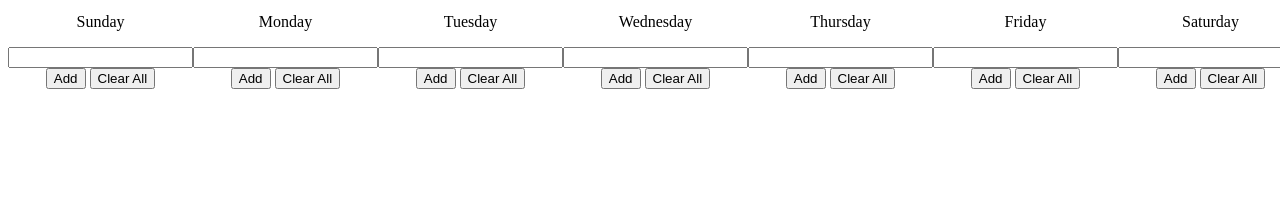
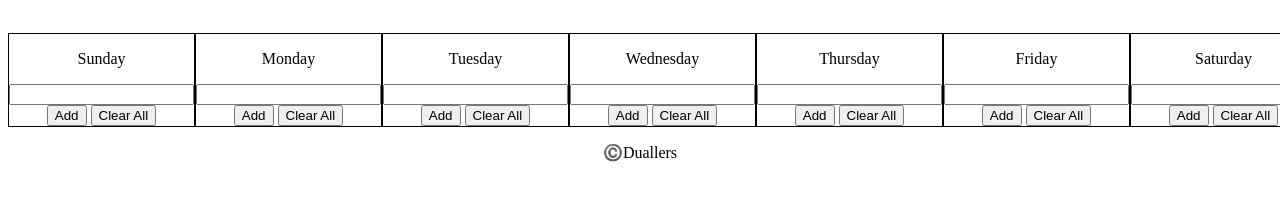
Before and after one commit to AmyLin06/Plan4U, a plain HTML site: page planner.html in a window 1280 px wide. Shown: the part 109-310 px from the top of the page. Drawn offline with Linux system fonts and the light colour scheme.

Commit message:
more codes

```diff
--- a/planner.html
+++ b/planner.html
@@ -17,49 +17,54 @@
       <a href = "moneyTracker.html"> Money Tracker</a>
       <a href = "aboutus.html">About Us</a>
     </div>
+    <br>
+    <br>
     <div class = "plannercontent">
-      <div class = "Sunday">
+      <div class = "Sun">
         <p>Sunday</p>
         <input>
         <button class = "add">Add</button>
         <button class = "clear">Clear All</button>
       </div>
-      <div class = "Monday">
+      <div class = "Mon">
         <p>Monday</p>
         <input>
         <button class = "add">Add</button>
         <button class = "clear">Clear All</button>
       </div>
-      <div class = "Tuesday">
+      <div class = "Tues">
         <p>Tuesday</p>
         <input>
         <button class = "add">Add</button>
         <button class = "clear">Clear All</button>
       </div>
-      <div class = "Wednesday">
+      <div class = "Wed">
         <p>Wednesday</p>
         <input>
         <button class = "add">Add</button>
         <button class = "clear">Clear All</button>
       </div>
-      <div class = "Thursday">
+      <div class = "Thurs">
         <p>Thursday</p>
         <input>
         <button class = "add">Add</button>
         <button class = "clear">Clear All</button>
       </div>
-      <div class = "Friday">
+      <div class = "Fri">
         <p>Friday</p>
         <input>
         <button class = "add">Add</button>
         <button class = "clear">Clear All</button>
       </div>
-      <div class = "Saturday">
+      <div class = "Sat">
         <p>Saturday</p>
         <input>
         <button class = "add">Add</button>
         <button class = "clear">Clear All</button>
       </div>
     </div>
+    <div class = "footer">
+      <p>©️Duallers<p>
+    <div>
   </body>
 </html
--- a/plannerstyle.css
+++ b/plannerstyle.css
@@ -30,3 +30,7 @@ img{
   display: flex;
   justify-content: space-around;
 }
+
+.Sun , .Mon , .Tues , .Wed , .Thurs ,  .Fri , .Sat{
+  border: 1px solid black;
+}
```
Also changed, not shown: moneyTracker.html (+8 -0 lines), plannerproject.html (+5 -1 lines).
